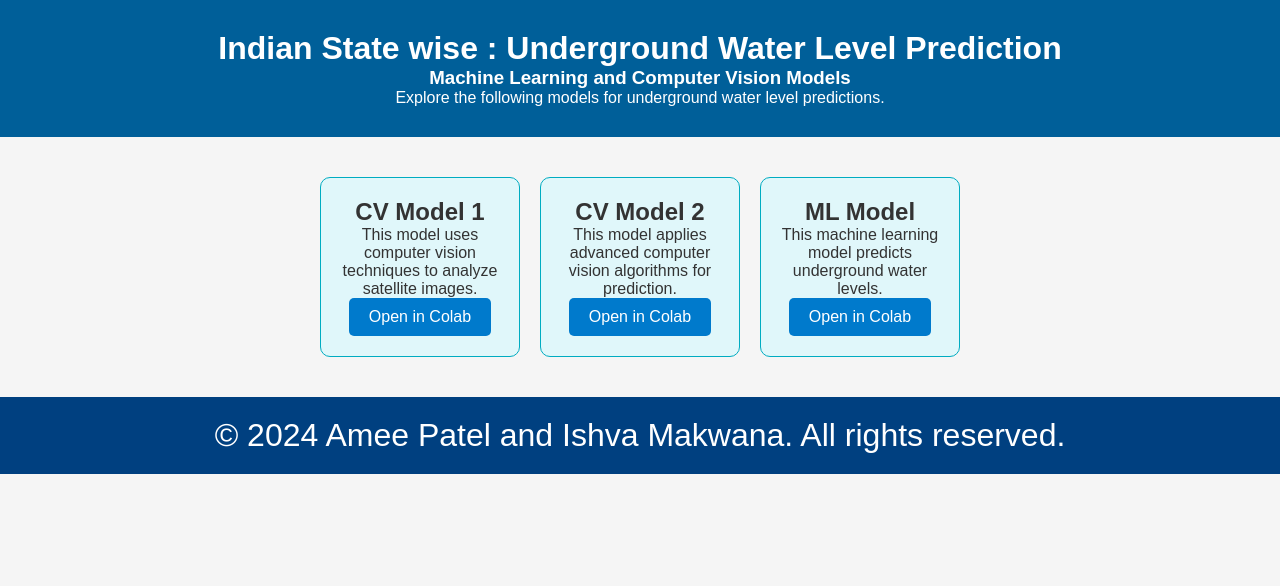
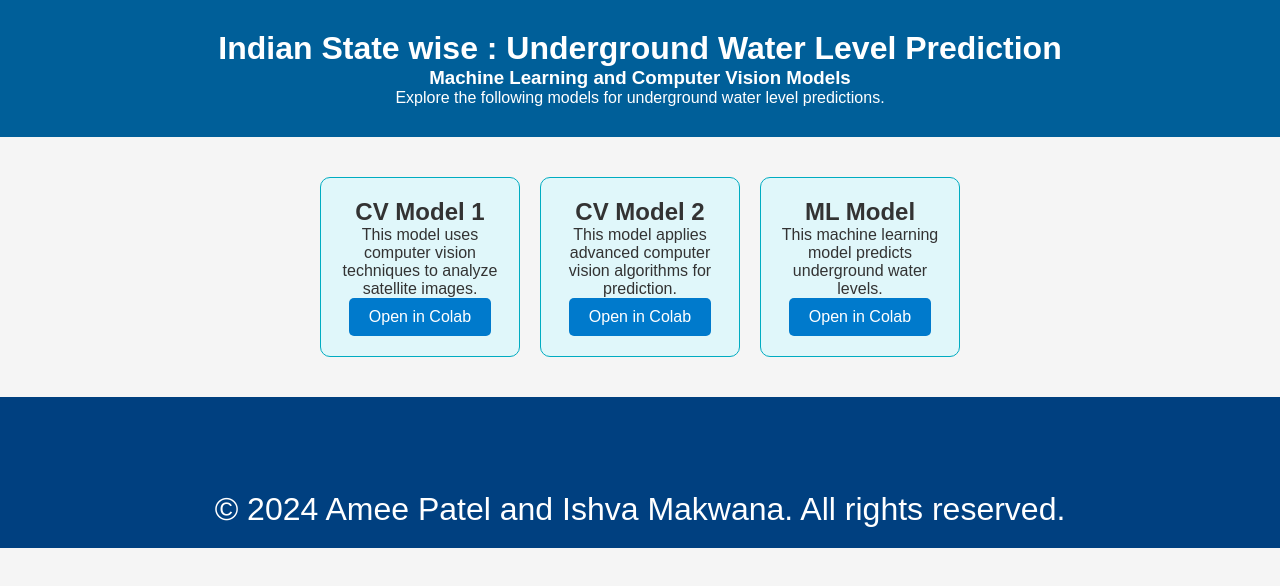
Before and after one commit to AmeeMPatel/Underground-Water-Prediction-, a plain HTML site: page index.html in a window 1280 px wide. Drawn offline with Linux system fonts and the light colour scheme.

Commit message:
index.html

```diff
--- a/index.html
+++ b/index.html
@@ -34,10 +34,9 @@
     </section>
 
     <footer class="footer">
-        <p> </p>
-        <p> </p>
-        <p> </p>
-        <p> </p>
+        <p>   </p><br>
+        <p>  </p><br>
+
 
         <p>&copy; 2024 Amee Patel and Ishva Makwana. All rights reserved.</p>
 
```
